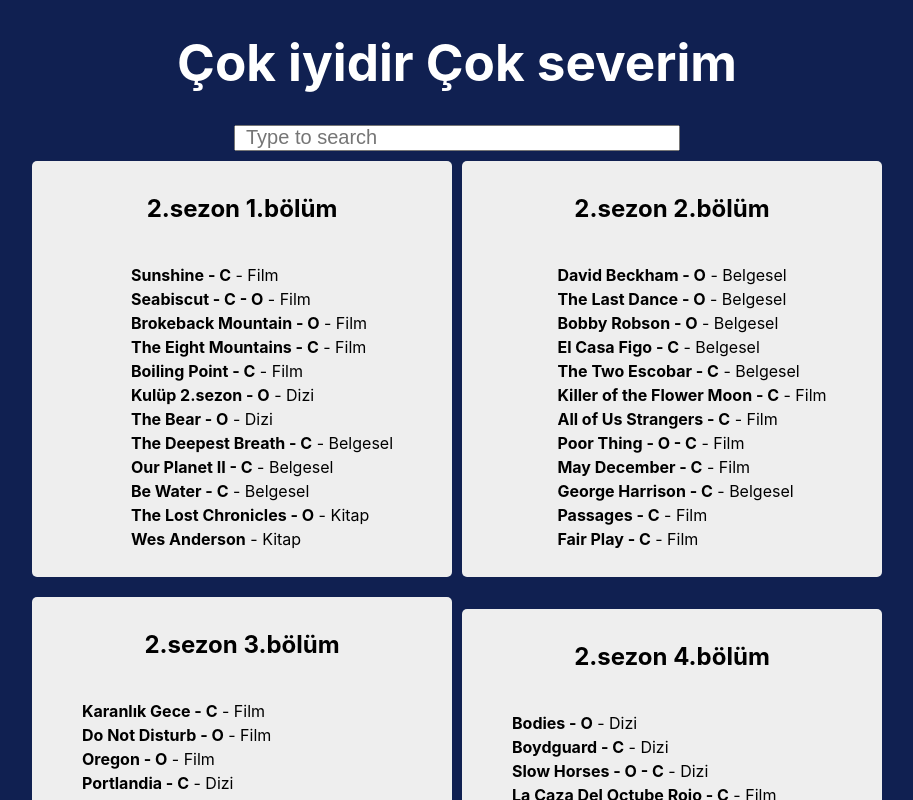
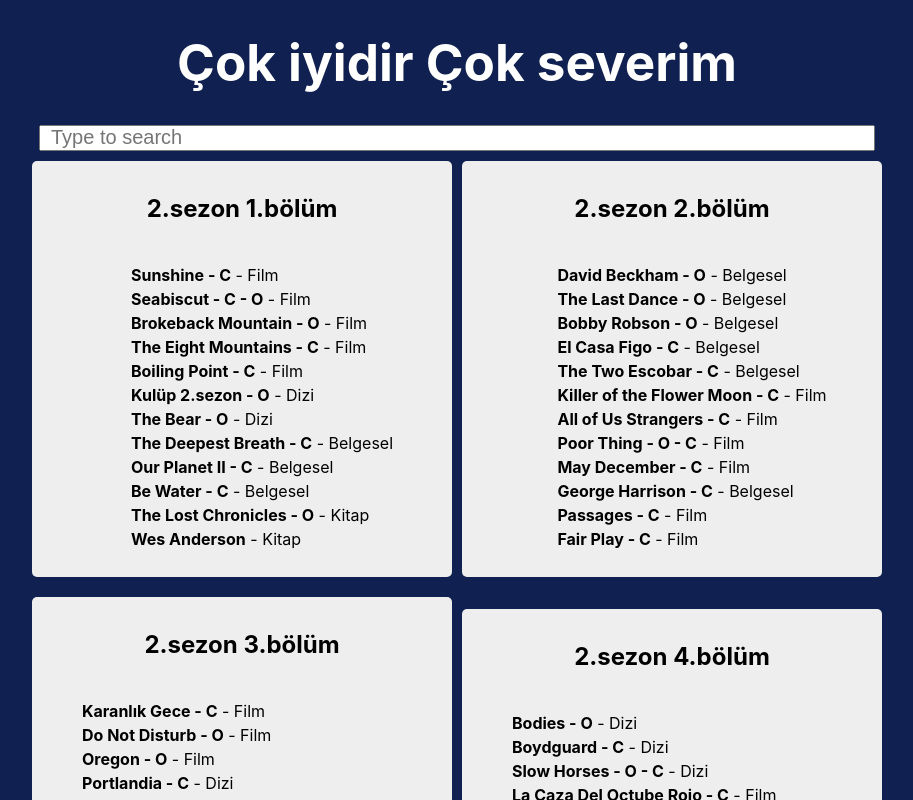
Before and after one commit to firatbicimli/CokiyidirCokseverim, a React (Vite) app: page / in a window 1280 px wide. Shown: the top 800 px of the page, without its empty margins (183-1096 px from the left). Built offline with nearby package versions, Linux system fonts and the light colour scheme.

Commit message:
input width

```diff
--- a/src/index.css
+++ b/src/index.css
@@ -39,7 +39,7 @@
   justify-content: center;
   margin: auto;
   margin-top: 20px;
-  width: 430px;
+  width: 820px;
   height: 20px;
   font-size: 20px;
   padding-left: 10px;
```
